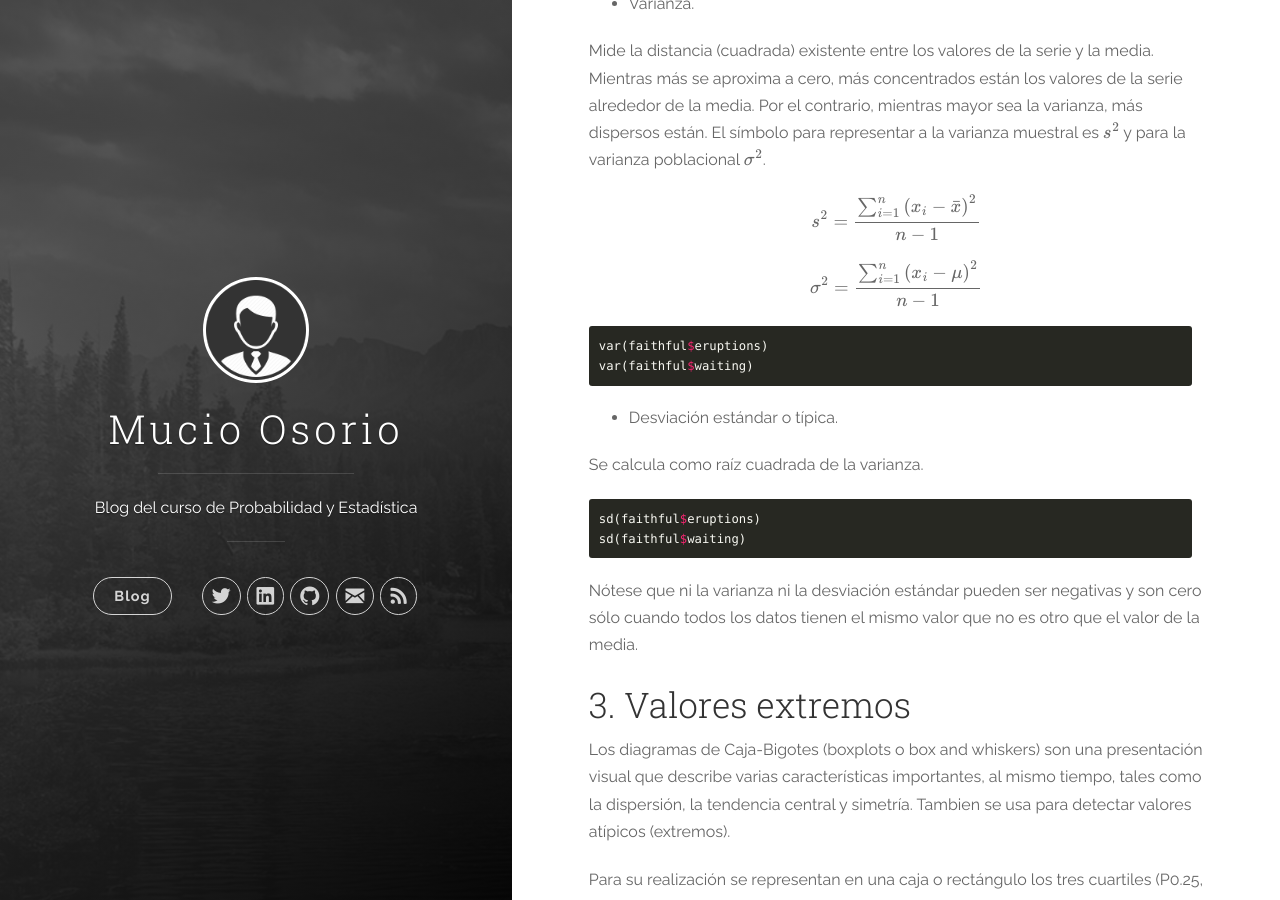
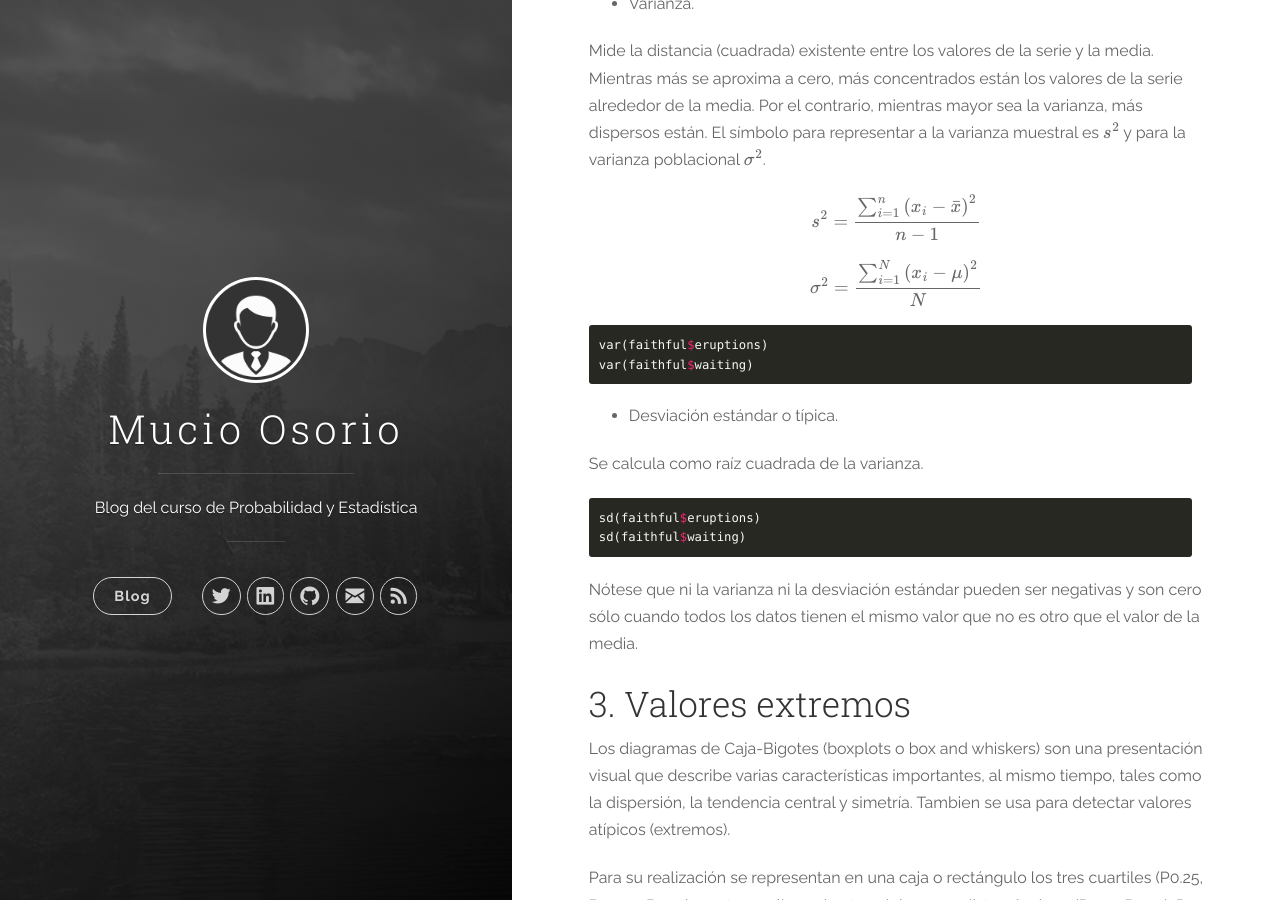
Before and after one commit to mucioosorio/probabilidad, a Jekyll site: the page built from _posts/2018-01-16-Estadistica-Descriptiva.md, in a window 1280 px wide and 900 px high, scrolled down 3680 px. Built offline with Jekyll 4.4.1, drawn with Linux system fonts in a browser that asks for light colours; nearby versions of some CDN libraries; formulas are drawn with MathJax 3.

Commit message:
Update 2018-01-16-Estadistica-Descriptiva.md

````diff
--- a/_posts/2018-01-16-Estadistica-Descriptiva.md
+++ b/_posts/2018-01-16-Estadistica-Descriptiva.md
@@ -134,7 +134,7 @@ Mide la distancia (cuadrada) existente entre los valores de la serie y la media.
 
 $$s^2=\frac{\sum_{i=1}^{n}\left(x_i-\bar{x}\right)^2}{n-1}$$
 
-$$\sigma^2=\frac{\sum_{i=1}^{n}\left(x_i-\mu\right)^2}{n-1}$$
+$$\sigma^2=\frac{\sum_{i=1}^{N}\left(x_i-\mu\right)^2}{N}$$
 
 ```R
 var(faithful$eruptions)
````
